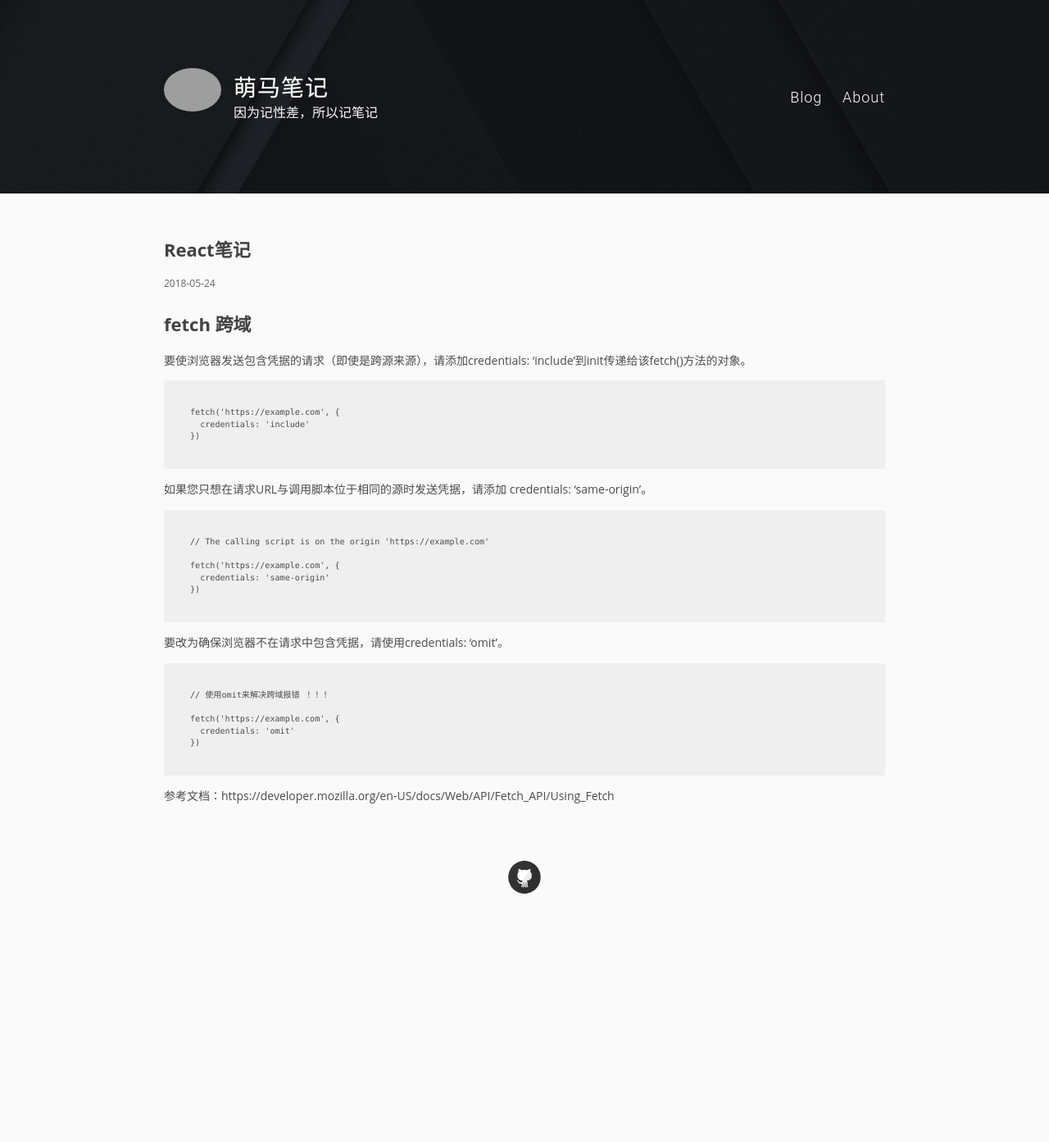
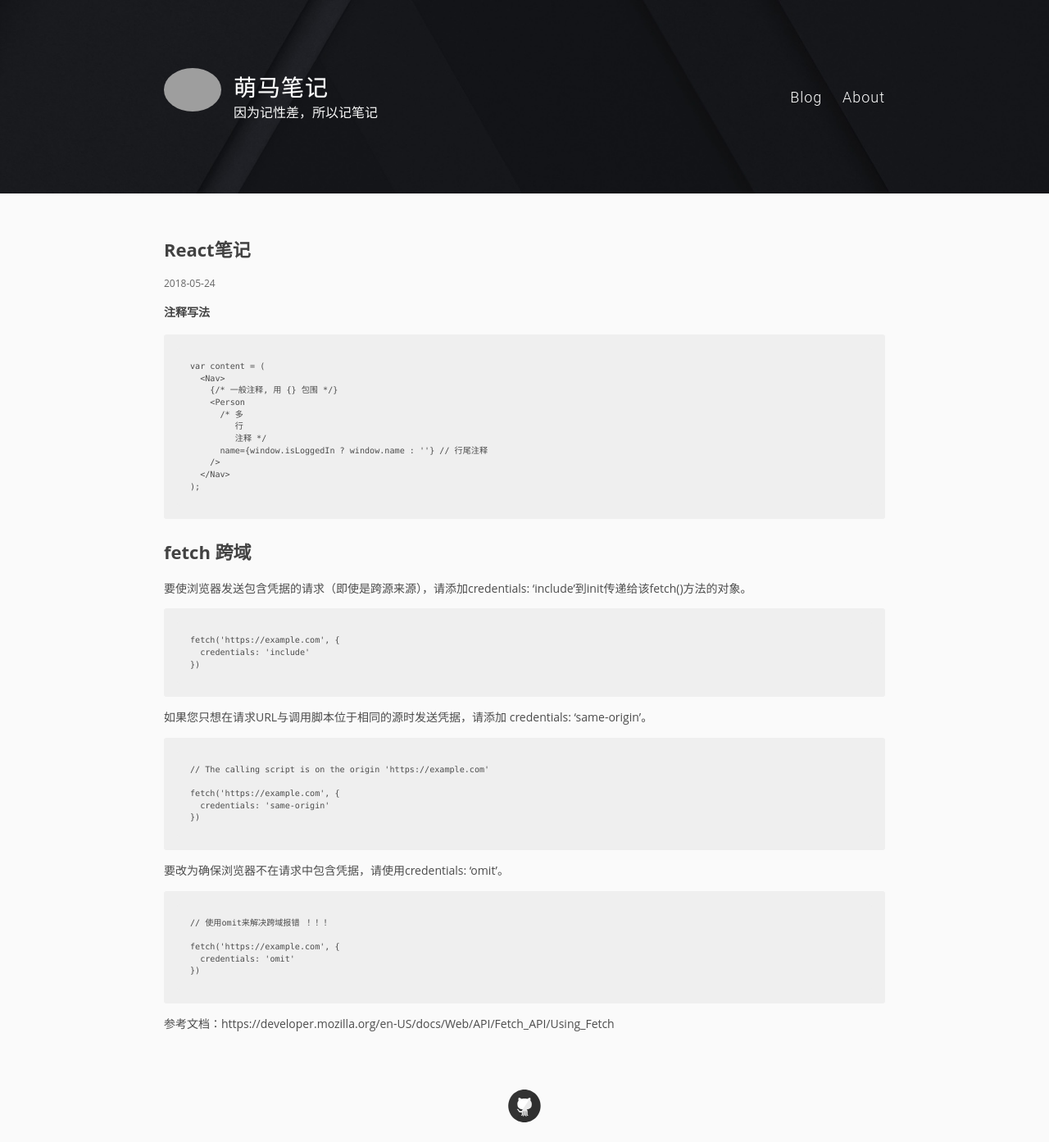
Before and after one commit to pingmalu/pingmalu.github.io, a Jekyll site: the page built from _posts/2018-05-24-React笔记.md, in a window 1280 px wide. Shown: the whole page at 82% size. Built offline with Jekyll 4.4.1, drawn with Linux system fonts in a browser that asks for light colours; before the commit the page ends 1115 px from its top, so only the background shows below that; grey boxes are pictures that could not be loaded.

Commit message:
'update'

```diff
--- a/_posts/2018-05-24-React笔记.md
+++ b/_posts/2018-05-24-React笔记.md
@@ -2,6 +2,20 @@
 layout: post
 title:  "React笔记"
 ---
+
+## 注释写法
+
+	var content = (
+	  <Nav>
+	    {/* 一般注释, 用 {} 包围 */}
+	    <Person
+	      /* 多
+	         行
+	         注释 */
+	      name={window.isLoggedIn ? window.name : ''} // 行尾注释
+	    />
+	  </Nav>
+	);
 
 
 # fetch 跨域
```
